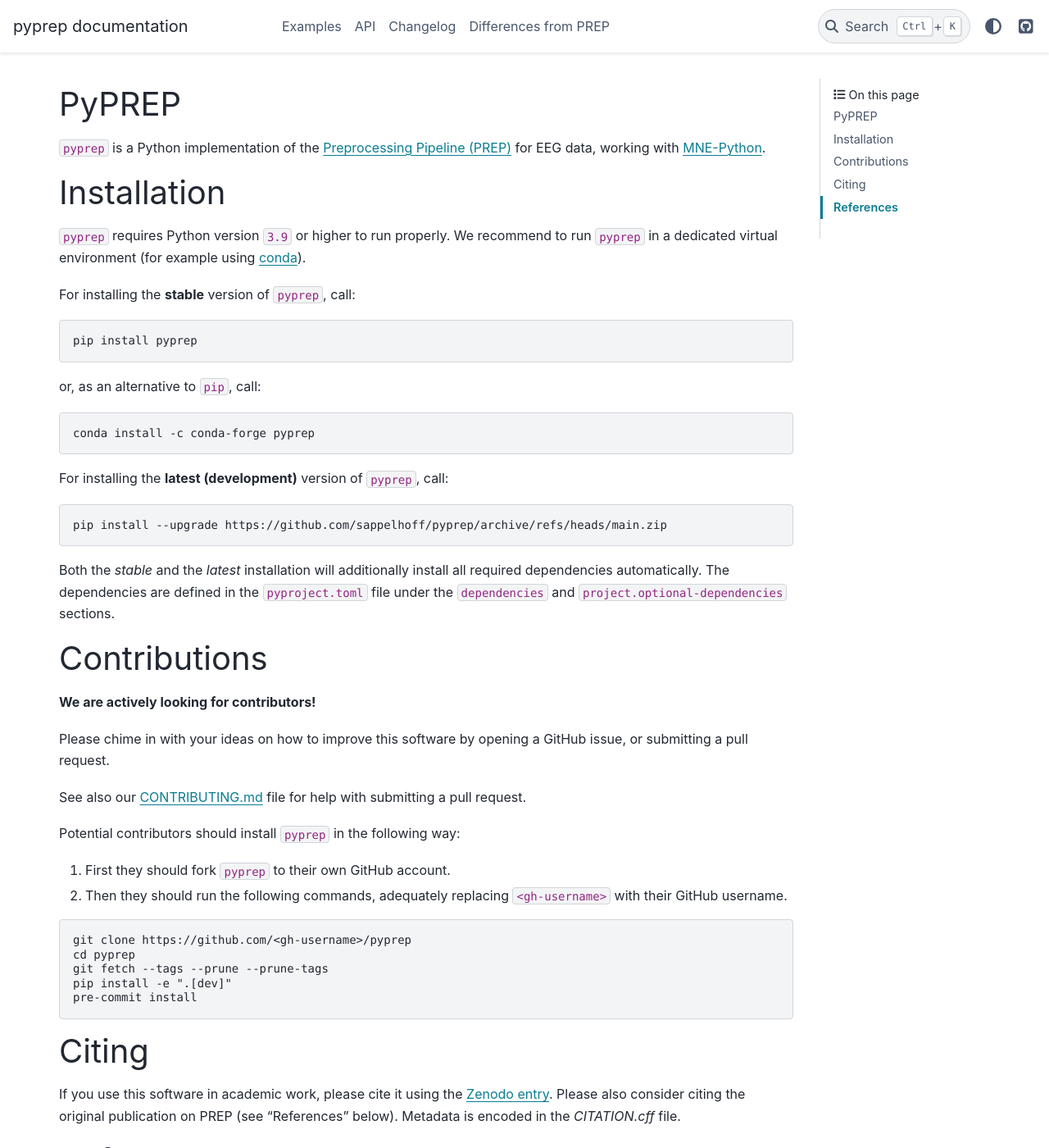
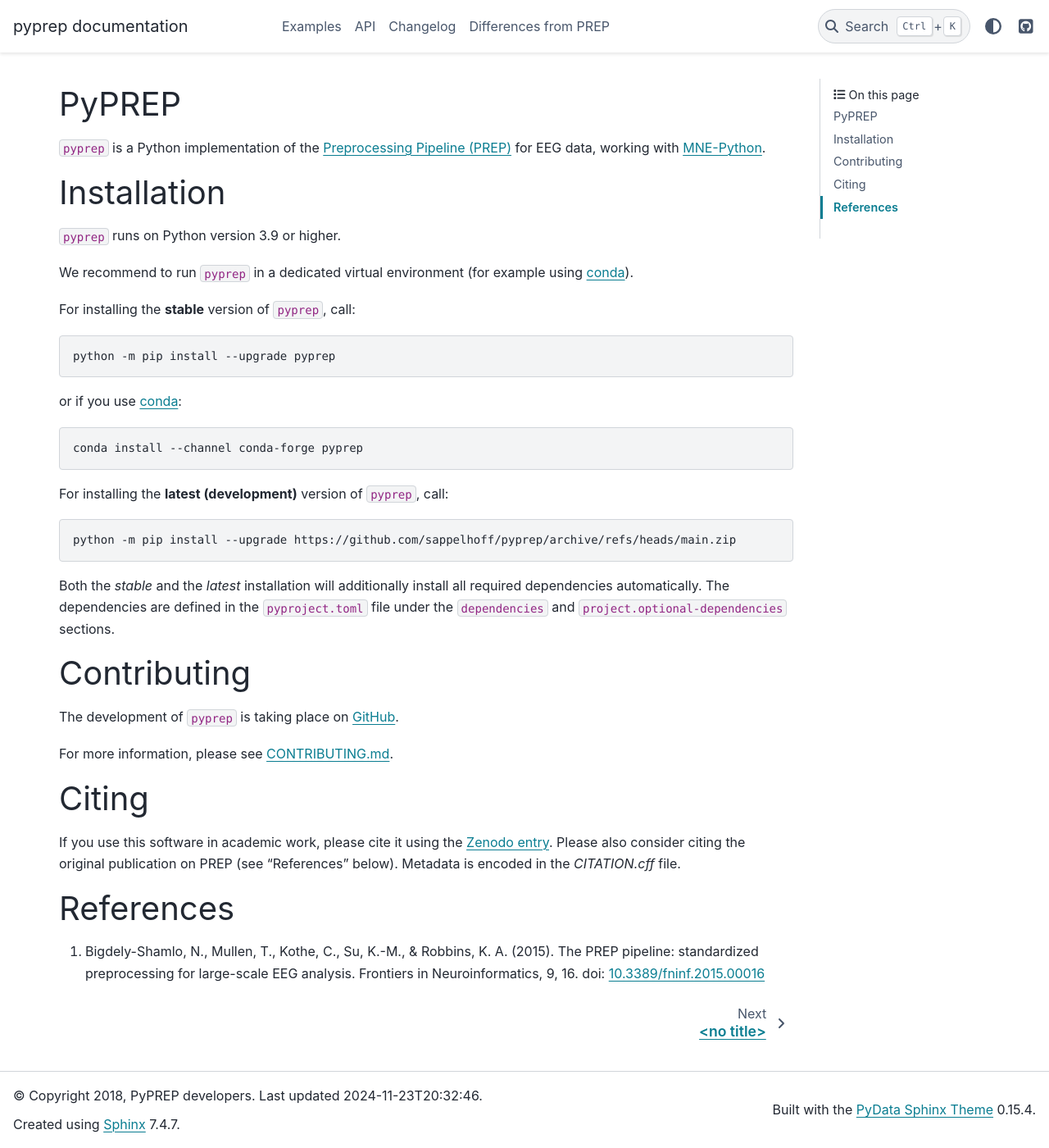
Before and after one commit to sappelhoff/pyprep, a Sphinx documentation site: the page built from docs/index.rst, in a window 1280 px wide and 1400 px high. Shown: the whole window at 82% size. Built offline with Sphinx 7.4.7 and the PyData theme 0.15.4, drawn with Linux system fonts in a browser that asks for light colours; the version number could not be read and is left out.

Commit message:
Update contributing guide and CI workflows (#162)
* update rtd to ubuntu latest

* misc maintenance

* fix paths

```diff
--- a/README.rst
+++ b/README.rst
@@ -49,7 +48,8 @@
 Installation
 ============
 
-``pyprep`` requires Python version ``3.9`` or higher to run properly.
+``pyprep`` runs on Python version 3.9 or higher.
+
 We recommend to run ``pyprep`` in a dedicated virtual environment
 (for example using `conda <https://docs.conda.io/en/latest/miniconda.html>`_).
 
@@ -57,49 +57,33 @@
 
 .. code-block:: Text
 
-   pip install pyprep
+   python -m pip install --upgrade pyprep
 
-or, as an alternative to ``pip``, call:
+or if you use `conda <https://docs.conda.io/en/latest/miniconda.html>`_:
 
 .. code-block:: Text
 
-   conda install -c conda-forge pyprep
+   conda install --channel conda-forge pyprep
 
 For installing the **latest (development)** version of ``pyprep``, call:
 
 .. code-block:: Text
 
-   pip install --upgrade https://github.com/sappelhoff/pyprep/archive/refs/heads/main.zip
+   python -m pip install --upgrade https://github.com/sappelhoff/pyprep/archive/refs/heads/main.zip
 
 Both the *stable* and the *latest* installation will additionally install
 all required dependencies automatically.
 The dependencies are defined in the ``pyproject.toml`` file under the
 ``dependencies`` and ``project.optional-dependencies`` sections.
 
-Contributions
-=============
+Contributing
+============
 
-**We are actively looking for contributors!**
+The development of ``pyprep`` is taking place on
+`GitHub <https://github.com/sappelhoff/pyprep>`_.
 
-Please chime in with your ideas on how to improve this software by opening
-a GitHub issue, or submitting a pull request.
-
-See also our `CONTRIBUTING.md <https://github.com/sappelhoff/pyprep/blob/main/.github/CONTRIBUTING.md>`_
-file for help with submitting a pull request.
-
-Potential contributors should install ``pyprep`` in the following way:
-
-#. First they should fork ``pyprep`` to their own GitHub account.
-#. Then they should run the following commands,
-   adequately replacing ``<gh-username>`` with their GitHub username.
-
-.. code-block:: Text
-
-   git clone https://github.com/<gh-username>/pyprep
-   cd pyprep
-   git fetch --tags --prune --prune-tags
-   pip install -e ".[dev]"
-   pre-commit install
+For more information, please see
+`CONTRIBUTING.md <https://github.com/sappelhoff/pyprep/blob/main/.github/CONTRIBUTING.md>`_.
 
 Citing
 ======
--- a/docs/conf.py
+++ b/docs/conf.py
@@ -3,9 +3,9 @@
 # Authors: The PyPREP developers
 # SPDX-License-Identifier: MIT
 
-import os
 import sys
 from datetime import datetime
+from pathlib import Path
 
 from intersphinx_registry import get_intersphinx_mapping
 from sphinx.config import is_serializable
@@ -13,11 +13,10 @@
 import pyprep
 
 # If extensions (or modules to document with autodoc) are in another directory,
-# add these directories to sys.path here. If the directory is relative to the
-# documentation root, use os.path.abspath to make it absolute, like shown here.
-curdir = os.path.dirname(__file__)
-sys.path.append(os.path.abspath(os.path.join(curdir, "..", "pyprep")))
-sys.path.append(os.path.abspath(os.path.join(curdir, "sphinxext")))
+# add these directories to sys.path here.
+curdir = Path(__file__).parent
+sys.path.append((curdir.parent / "pyprep").resolve().as_posix())
+sys.path.append((curdir / "sphinxext").resolve().as_posix())
 
 # -- Project information -----------------------------------------------------
 project = "pyprep"
--- a/pyproject.toml
+++ b/pyproject.toml
@@ -47,18 +47,16 @@
 
 [project.optional-dependencies]
 # Dependencies for developer installations
-dev = ["pyprep[test,docs]"]
-# Dependencies for building the documentation
+dev = ["ipykernel", "ipython", "pyprep[test,docs]"]
 docs = [
   "intersphinx_registry",
   "matplotlib",
   "numpydoc",
   "pydata-sphinx-theme",
+  "sphinx",
   "sphinx-copybutton",
-  "sphinx>3",
   "sphinx_gallery",
 ]
-# Dependencies for running the test infrastructure
 test = [
   "build",
   "matplotlib",
```
Also changed, not shown: other parts of README.rst (+1 -2 lines), .github/CONTRIBUTING.md, .readthedocs.yml, 4 other files.
